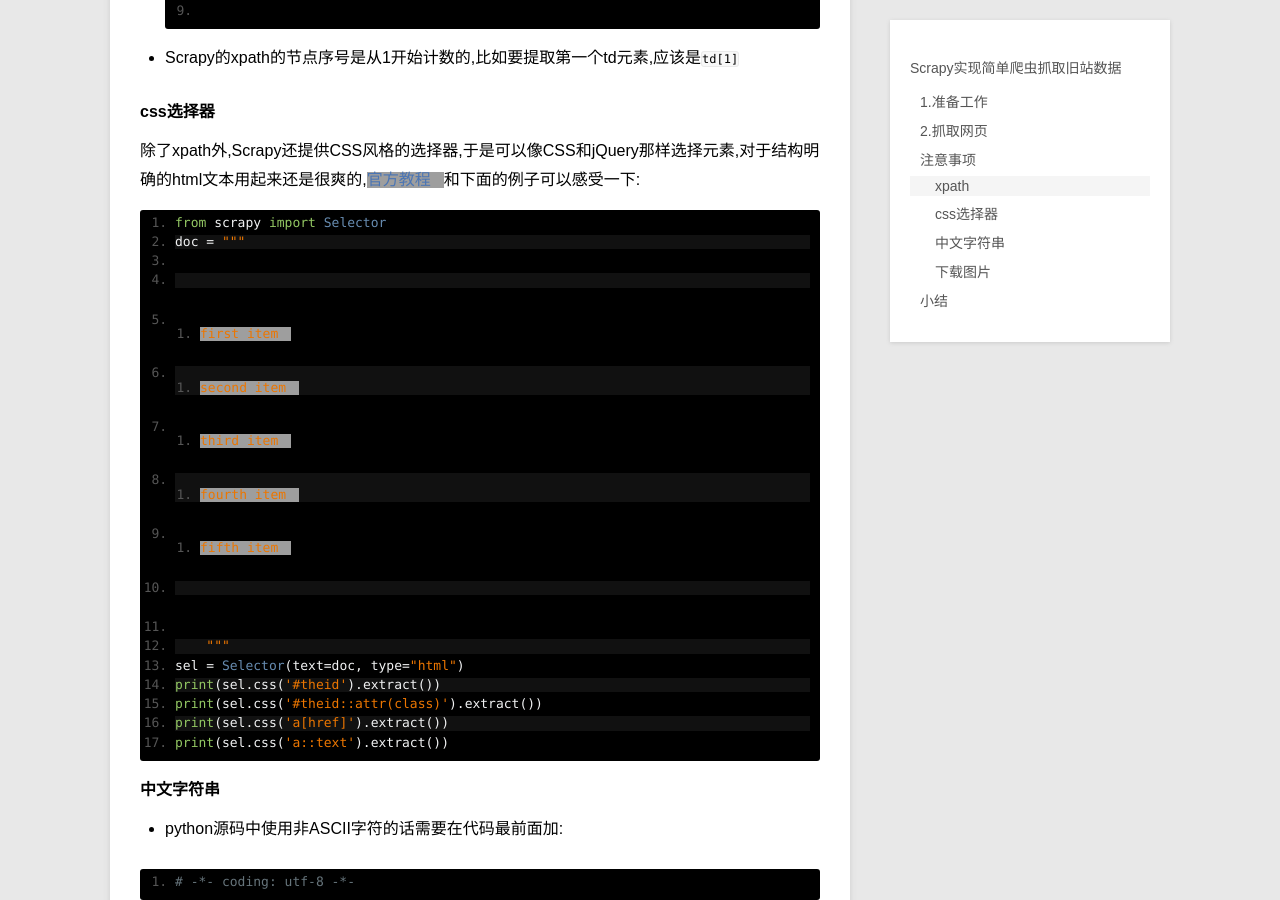
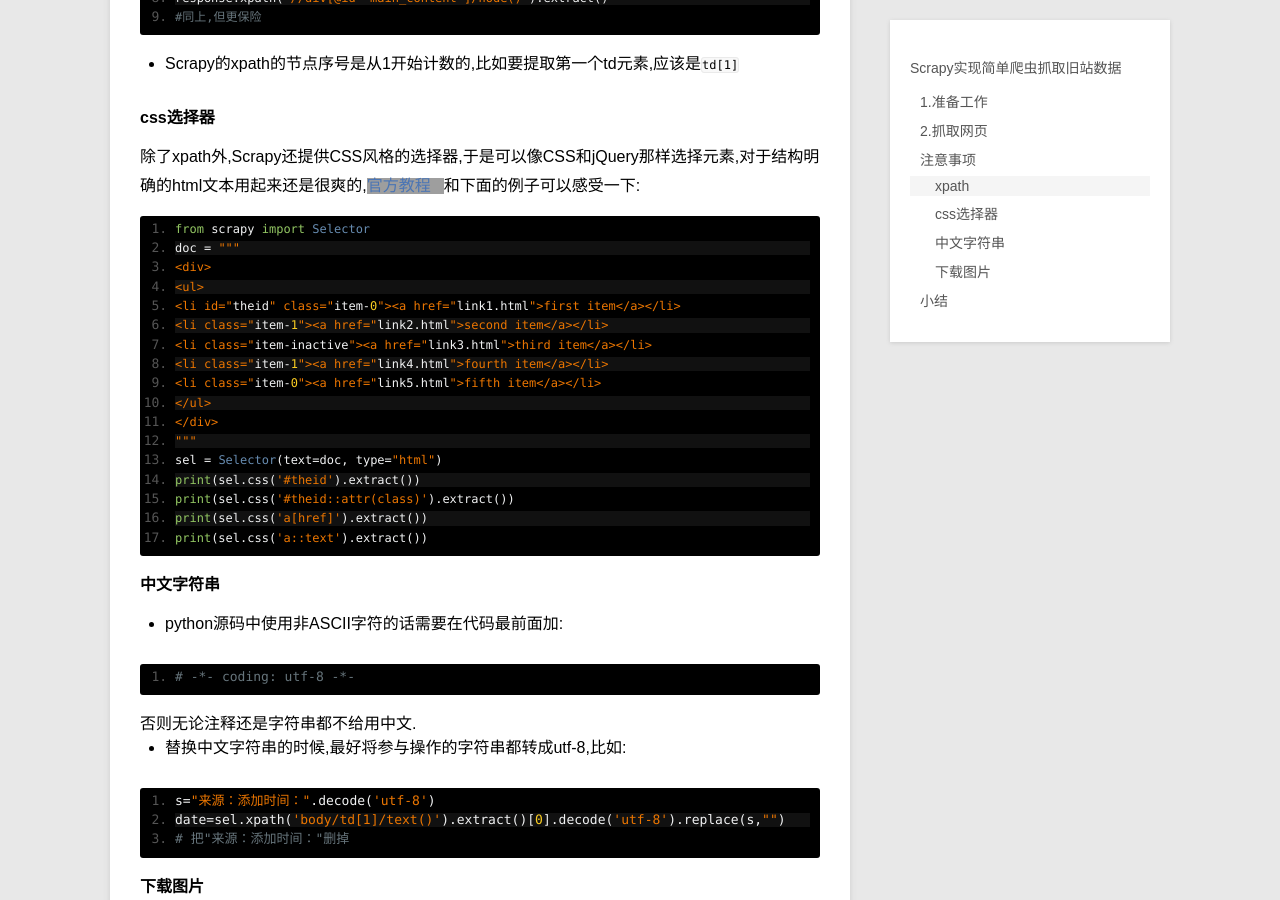
Before and after one commit to DengZuoheng/DengZuoheng.github.io, a Jekyll site: the page built from _posts/note/2014-10-03-a-scrapy-for-twxsh.md, in a window 1280 px wide and 900 px high, scrolled down 4431 px. Built offline with Jekyll 4.4.1, drawn with Linux system fonts in a browser that asks for light colours; Markdown is read by kramdown in place of the engine named in the settings; grey boxes are pictures that could not be loaded.

Commit message:
修正格式

```diff
--- a/_posts/note/2014-10-03-a-scrapy-for-twxsh.md
+++ b/_posts/note/2014-10-03-a-scrapy-for-twxsh.md
@@ -169,7 +169,8 @@ class TwxshSpider4NewsText(Spider):
 ###注意事项
 ####xpath
 - `text()`只是用于标签中的纯文本提取,如果标签中还有其他标签,用`text()`提取出来的就是空白符之类的没用的东西,或者啥也没给你提取出来,如果要提取html文本,就用`div/*`或`div/node()`这样的方法,把这个div内的所有内容提取出来\[2\],如:
-	<pre>
+
+<pre><code>
 	response.xpath('//div[@id="main_content"]').extract()
 	#提取结果:"<div id="main_content"><p>测试文本</p></div>"
 
@@ -178,31 +179,31 @@ class TwxshSpider4NewsText(Spider):
 
 	response.xpath('//div[@id="main_content"]/node()').extract()
 	#同上,但更保险
-	</pre>
+</code></pre>
 
 - Scrapy的xpath的节点序号是从1开始计数的,比如要提取第一个td元素,应该是`td[1]`
 
 ####css选择器
 除了xpath外,Scrapy还提供CSS风格的选择器,于是可以像CSS和jQuery那样选择元素,对于结构明确的html文本用起来还是很爽的,[官方教程][7]和下面的例子可以感受一下:
-<pre>
-from scrapy import Selector
-doc = """
-    <div>
-         <ul>
-             <li id="theid" class="item-0"><a href="link1.html">first item</a></li>
-             <li class="item-1"><a href="link2.html">second item</a></li>
-             <li class="item-inactive"><a href="link3.html">third item</a></li>
-             <li class="item-1"><a href="link4.html">fourth item</a></li>
-             <li class="item-0"><a href="link5.html">fifth item</a></li>
-        </ul>
-     </div>
-    """
-sel = Selector(text=doc, type="html")
-print(sel.css('#theid').extract())
-print(sel.css('#theid::attr(class)').extract())
-print(sel.css('a[href]').extract())
-print(sel.css('a::text').extract())
-</pre>
+
+	from scrapy import Selector
+	doc = """
+	    <div>
+	       <ul>
+	             <li id="theid" class="item-0"><a href="link1.html">first item</a></li>
+	             <li class="item-1"><a href="link2.html">second item</a></li>
+	             <li class="item-inactive"><a href="link3.html">third item</a></li>
+	             <li class="item-1"><a href="link4.html">fourth item</a></li>
+	             <li class="item-0"><a href="link5.html">fifth item</a></li>
+	        </ul>
+	     </div>
+	    """
+	sel = Selector(text=doc, type="html")
+	print(sel.css('#theid').extract())
+	print(sel.css('#theid::attr(class)').extract())
+	print(sel.css('a[href]').extract())
+	print(sel.css('a::text').extract())
+
 
 ####中文字符串
 - python源码中使用非ASCII字符的话需要在代码最前面加:
```
